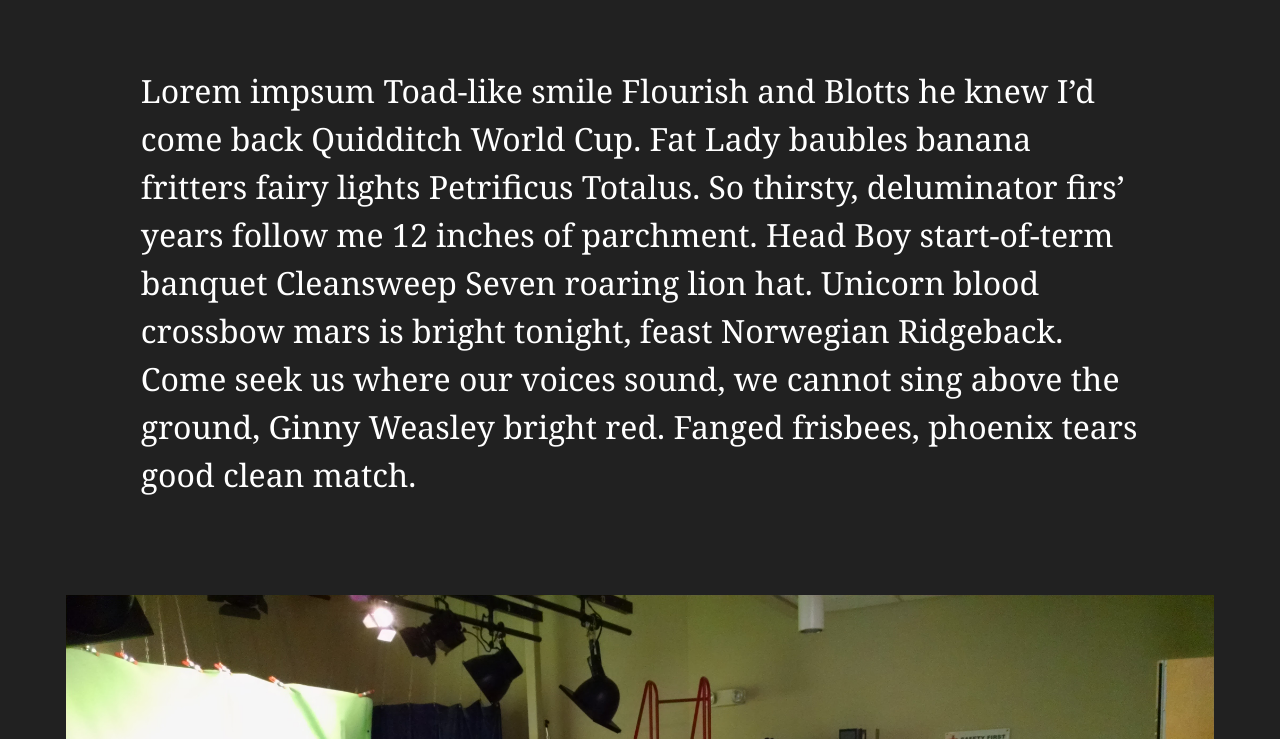
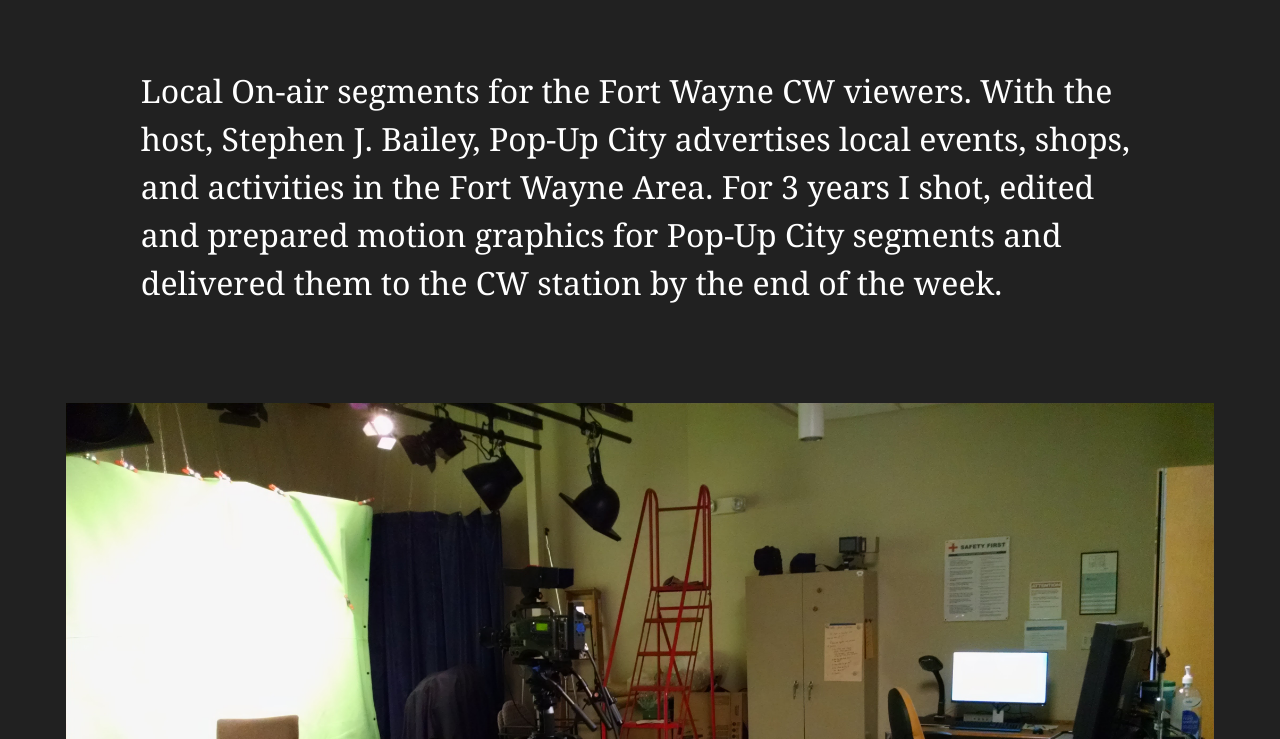
Before and after one commit to DeLunaJJ/DeLunaWebsite, a plain HTML site: page Pop Up City.html in a window 1280 px wide. Shown: the part 1061-1800 px from the top of the page. Drawn offline with nearby package versions, Linux system fonts and the light colour scheme.

Commit message:
popupcity

```diff
--- a/Pop Up City.html
+++ b/Pop Up City.html
@@ -74,7 +74,7 @@
 
             </div>
             <div class="videoDescription">
-                <p class="text">Lorem impsum Toad-like smile Flourish and Blotts he knew I’d come back Quidditch World Cup. Fat Lady baubles banana fritters fairy lights Petrificus Totalus. So thirsty, deluminator firs’ years follow me 12 inches of parchment. Head Boy start-of-term banquet Cleansweep Seven roaring lion hat. Unicorn blood crossbow mars is bright tonight, feast Norwegian Ridgeback. Come seek us where our voices sound, we cannot sing above the ground, Ginny Weasley bright red. Fanged frisbees, phoenix tears good clean match.</p>
+                <p class="text">Local On-air segments for the Fort Wayne CW viewers. With the host, Stephen J. Bailey, Pop-Up City advertises local events, shops, and activities in the Fort Wayne Area. For 3 years I shot, edited and prepared motion graphics for Pop-Up City segments and delivered them to the CW station by the end of the week.  </p>
             </div>
 
 <!-- Photo Gallery -->
@@ -102,7 +102,7 @@
         </div>
   <div class="columnPhoto">
           <img src="Assets/Photo gallery/1984/1984_3.jpg">
-          <img src="Assets/Photo gallery/hqdefault.jpg">
+
   </div>
     </div>
 
```
Also changed, not shown: 1 other file.
